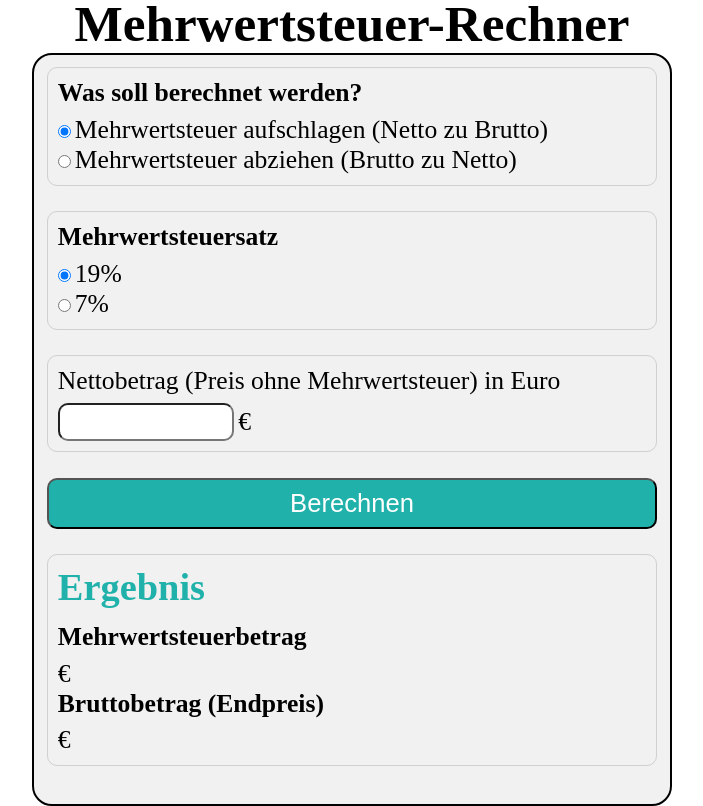
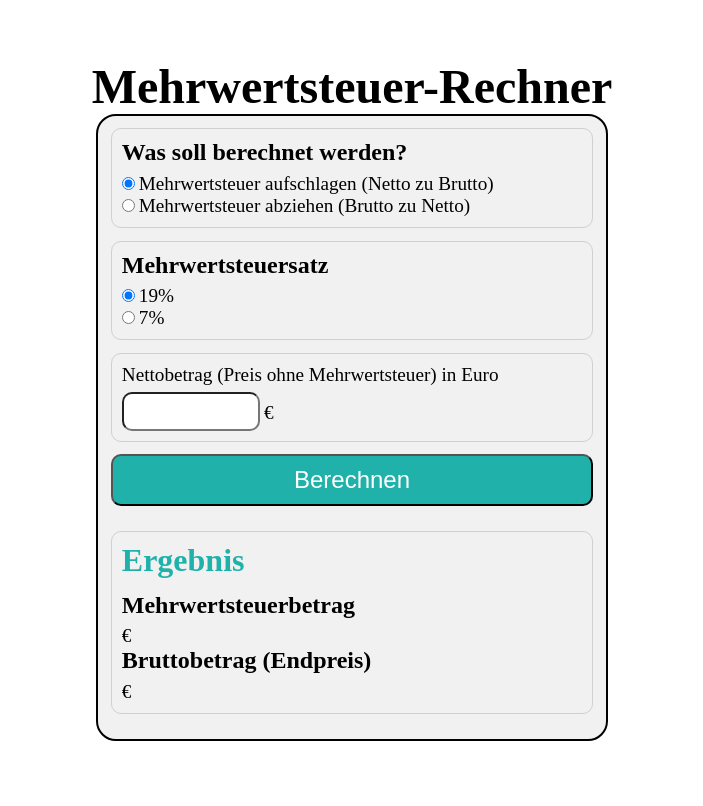
Before and after one commit to Romantev/Project_Mehrwertsteuer-Rechner, a plain HTML site: page index.html in a window 1280 px wide. Shown: the whole page, without its empty margins (288-991 px from the left). Drawn offline with Linux system fonts and the light colour scheme.

Commit message:
edit project

```diff
--- a/assets/css/style.css
+++ b/assets/css/style.css
@@ -13,22 +13,22 @@ main {
 }
 
 h1 {
-  font-size: 4vw;
+  font-size: 3rem;
 }
 
 h2 {
-  font-size: 2vw;
+  font-size: 1.5rem;
   margin-bottom: 0.5vw;
 }
 
 h3 {
-  font-size: 3vw;
+  font-size: 2rem;
   margin-bottom: 1vw;
   color: lightseagreen;
 }
 
 p {
-  font-size: 2vw;
+  font-size: 1.5vw;
 }
 
 p::after {
@@ -36,7 +36,9 @@ p::after {
 }
 
 section {
-  width: 50%;
+  display: flex;
+  flex-direction: column;
+  width: 40%;
   border: 2px solid black;
   border-radius: 20px;
   padding: 1vw;
@@ -49,12 +51,12 @@ article {
   border: 1px solid rgba(0, 0, 0, 0.139);
   padding: 10px;
   border-radius: 10px;
-  margin-bottom: 2vw;
+  margin-bottom: 1vw;
 }
 
 label {
   margin-bottom: 0.5vw;
-  font-size: 2vw;
+  font-size: 1.5vw;
 }
 
 input[type="number"] {
@@ -62,7 +64,7 @@ input[type="number"] {
   width: 30%;
   border-radius: 10px;
   padding: 10px;
-  font-size: 2vw;
+  font-size: 1.5rem;
 }
 
 input[type="submit"] {
@@ -70,7 +72,7 @@ input[type="submit"] {
   height: 4vw;
   background: lightseagreen;
   color: white;
-  font-size: 2vw;
+  font-size: 1.5rem;
   border-radius: 10px;
   margin-bottom: 2vw;
 }
```
Also changed, not shown: assets/js/main.js (+8 -2 lines).
